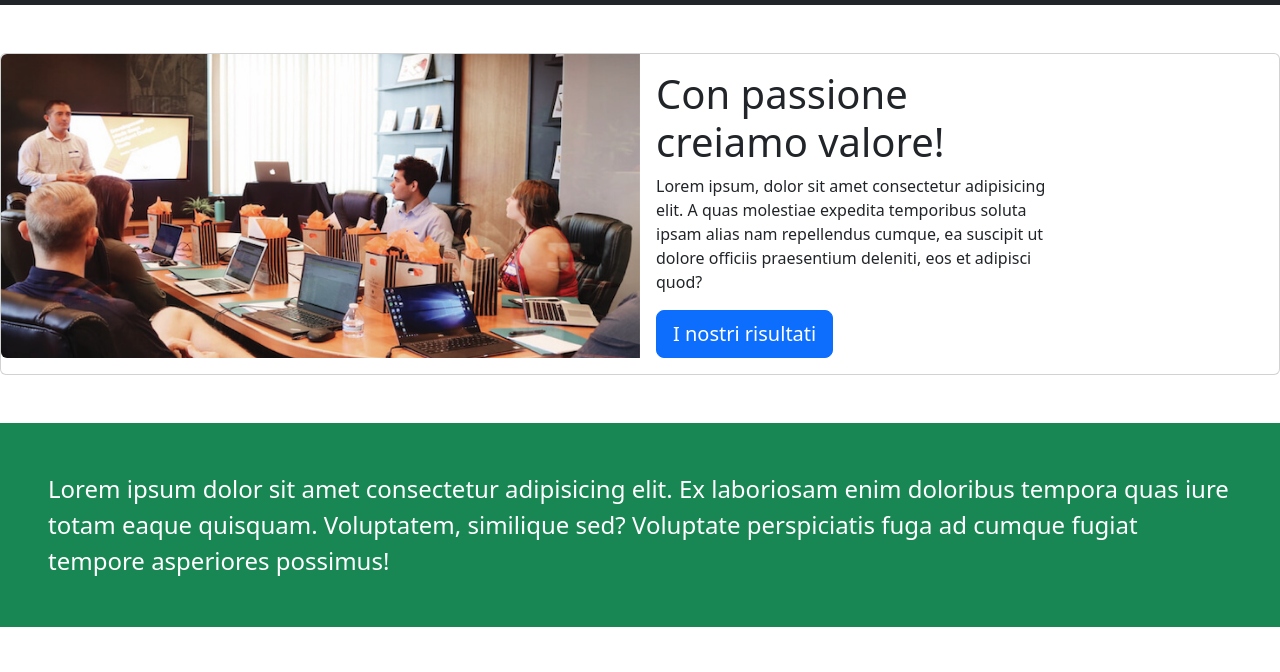
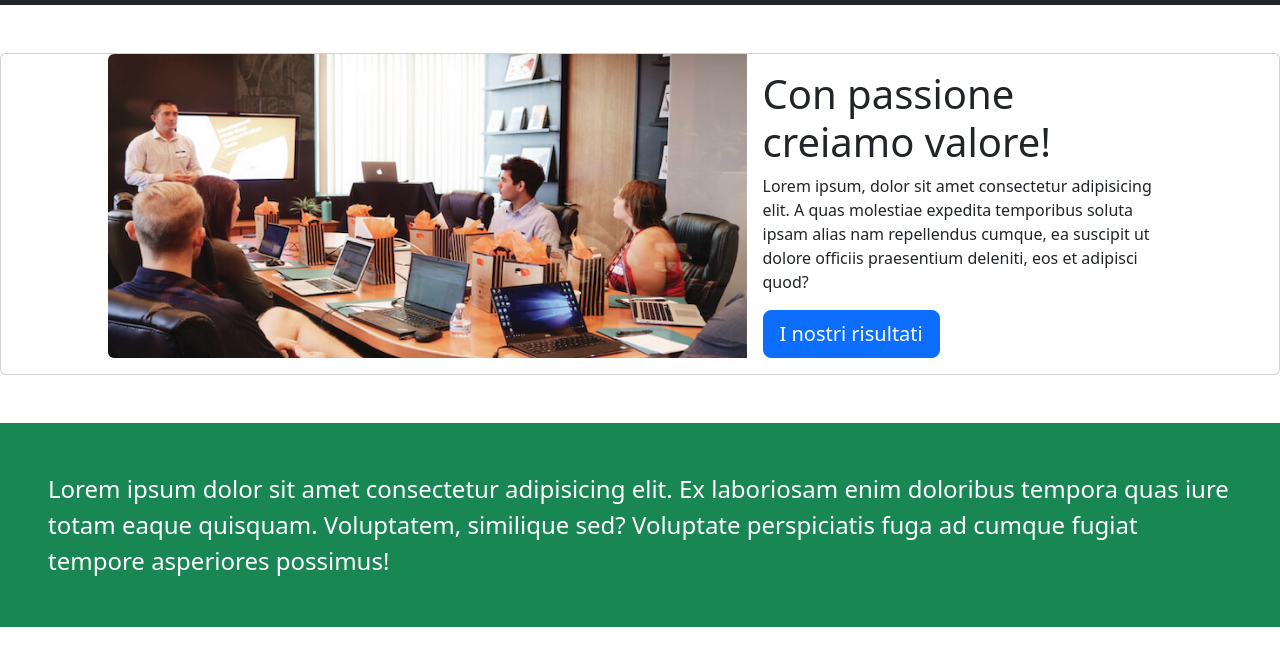
Before and after one commit to EnzoPiccolo7/week6_lezione2_esercizio, a plain HTML site: page index.html in a window 1280 px wide. Shown: the part 51-723 px from the top of the page. Drawn offline with nearby package versions, Linux system fonts and the light colour scheme.

Commit message:
primo commit

```diff
--- a/index.html
+++ b/index.html
@@ -34,7 +34,7 @@
         </div>
       </nav>
       <div class="card mb-3 mt-5" style="max-width: 95rem;">
-        <div class="row g-0">
+        <div class="row g-0 justify-content-center" >
           <div class="col-md-6">
             <img src="img/Effective-Meeting-Strategies.jpg" class="img-fluid rounded-start" alt="...">
           </div>
```
